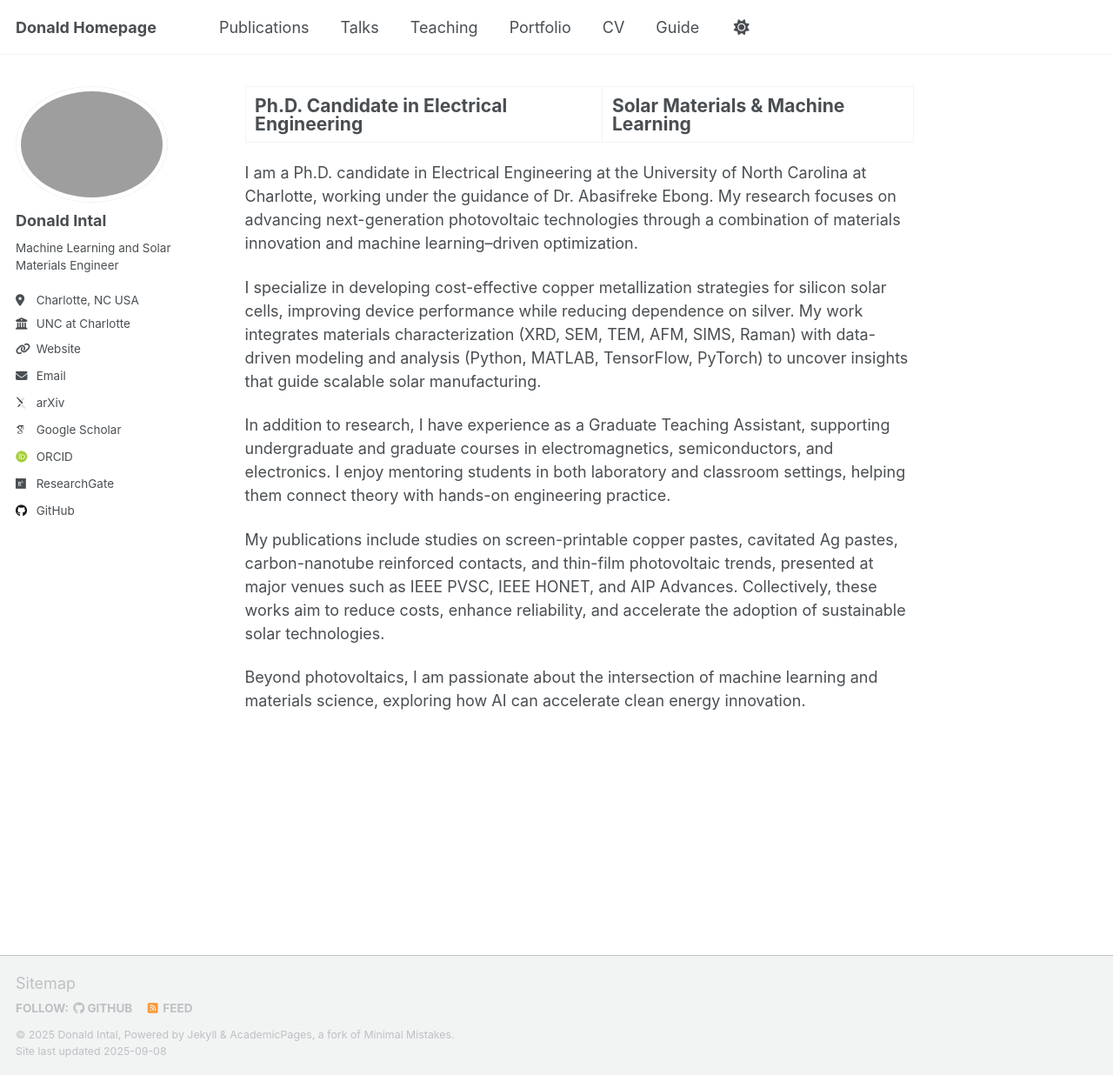
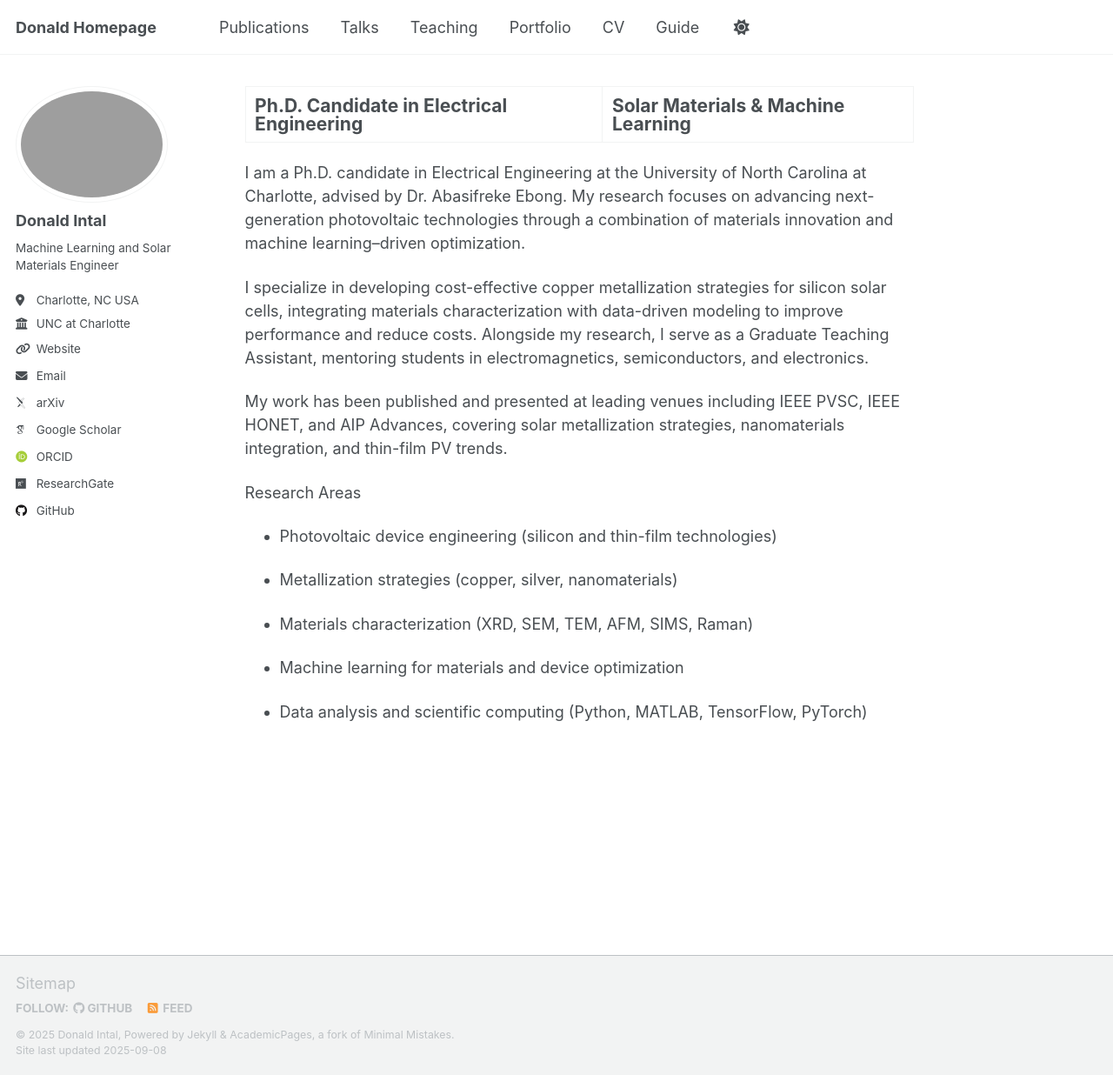
Before and after one commit to dintalframe/dintalframe.github.io, a Jekyll site: the page built from _pages/about.md, in a window 1280 px wide and 1236 px high. Shown: the whole window at 87% size. Built offline with Jekyll 4.4.1, drawn with Linux system fonts in a browser that asks for light colours; some web fonts are replaced; a script that is not in the unit is left out.

Commit message:
updating about me

```diff
--- a/_pages/about.md
+++ b/_pages/about.md
@@ -7,12 +7,20 @@ redirect_from:
   - /about.html
 ---
 
-I am a Ph.D. candidate in Electrical Engineering at the University of North Carolina at Charlotte, working under the guidance of Dr. Abasifreke Ebong. My research focuses on advancing next-generation photovoltaic technologies through a combination of materials innovation and machine learning–driven optimization.
+I am a Ph.D. candidate in Electrical Engineering at the University of North Carolina at Charlotte, advised by Dr. Abasifreke Ebong. My research focuses on advancing next-generation photovoltaic technologies through a combination of materials innovation and machine learning–driven optimization.
 
-I specialize in developing cost-effective copper metallization strategies for silicon solar cells, improving device performance while reducing dependence on silver. My work integrates materials characterization (XRD, SEM, TEM, AFM, SIMS, Raman) with data-driven modeling and analysis (Python, MATLAB, TensorFlow, PyTorch) to uncover insights that guide scalable solar manufacturing.
+I specialize in developing cost-effective copper metallization strategies for silicon solar cells, integrating materials characterization with data-driven modeling to improve performance and reduce costs. Alongside my research, I serve as a Graduate Teaching Assistant, mentoring students in electromagnetics, semiconductors, and electronics.
 
-In addition to research, I have experience as a Graduate Teaching Assistant, supporting undergraduate and graduate courses in electromagnetics, semiconductors, and electronics. I enjoy mentoring students in both laboratory and classroom settings, helping them connect theory with hands-on engineering practice.
+My work has been published and presented at leading venues including IEEE PVSC, IEEE HONET, and AIP Advances, covering solar metallization strategies, nanomaterials integration, and thin-film PV trends.
 
-My publications include studies on screen-printable copper pastes, cavitated Ag pastes, carbon-nanotube reinforced contacts, and thin-film photovoltaic trends, presented at major venues such as IEEE PVSC, IEEE HONET, and AIP Advances. Collectively, these works aim to reduce costs, enhance reliability, and accelerate the adoption of sustainable solar technologies.
+Research Areas
 
-Beyond photovoltaics, I am passionate about the intersection of machine learning and materials science, exploring how AI can accelerate clean energy innovation.
+- Photovoltaic device engineering (silicon and thin-film technologies)
+
+- Metallization strategies (copper, silver, nanomaterials)
+
+- Materials characterization (XRD, SEM, TEM, AFM, SIMS, Raman)
+
+- Machine learning for materials and device optimization
+
+- Data analysis and scientific computing (Python, MATLAB, TensorFlow, PyTorch)
```
